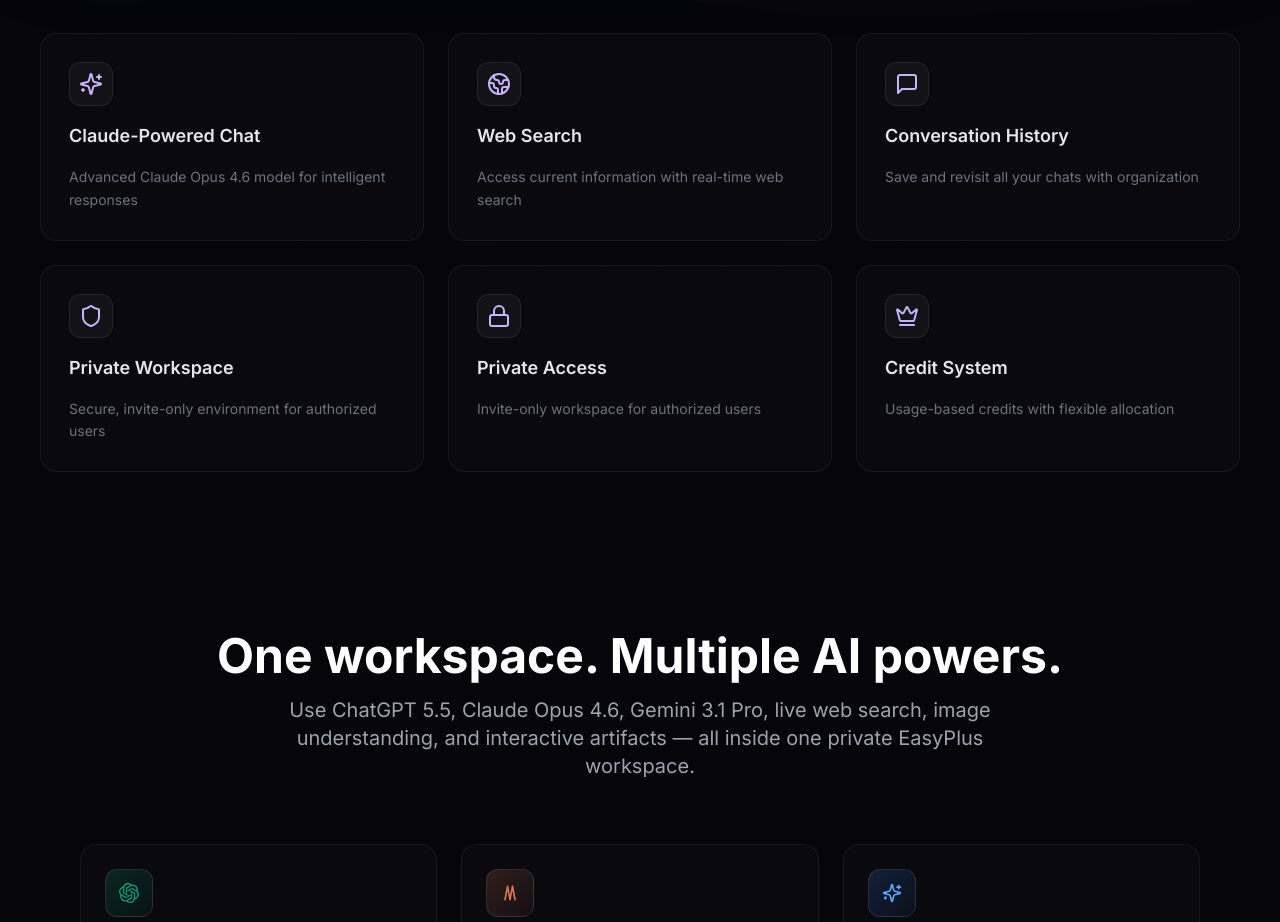
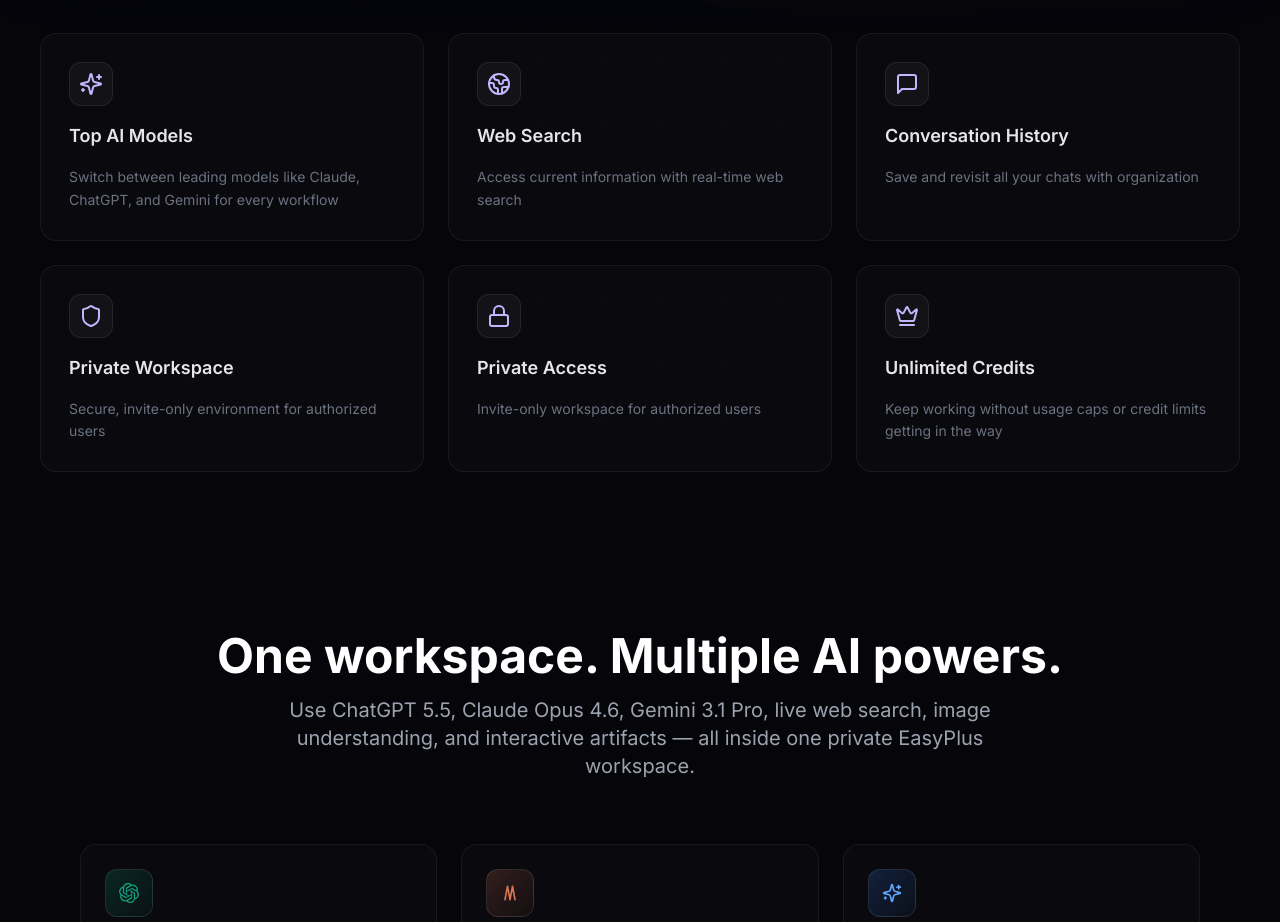
Before and after one commit to royalfut18-byte/EasyPlus-Chat, a Next.js app: page / in a window 1280 px wide. Shown: the part 1740-2662 px from the top of the page. Built offline with nearby package versions, Linux system fonts and the light colour scheme; no server answers.

Commit message:
Update landing feature copy

```diff
--- a/components/landing/landing-page.tsx
+++ b/components/landing/landing-page.tsx
@@ -155,8 +155,8 @@
           {[
             {
               icon: <Sparkles className="h-6 w-6" />,
-              title: 'Claude-Powered Chat',
-              description: 'Advanced Claude Opus 4.6 model for intelligent responses',
+              title: 'Top AI Models',
+              description: 'Switch between leading models like Claude, ChatGPT, and Gemini for every workflow',
               color: 'from-purple-500 to-violet-600',
               delay: 0,
             },
@@ -190,8 +190,8 @@
             },
             {
               icon: <Crown className="h-6 w-6" />,
-              title: 'Credit System',
-              description: 'Usage-based credits with flexible allocation',
+              title: 'Unlimited Credits',
+              description: 'Keep working without usage caps or credit limits getting in the way',
               color: 'from-yellow-500 to-orange-500',
               delay: 0.5,
             },
```
